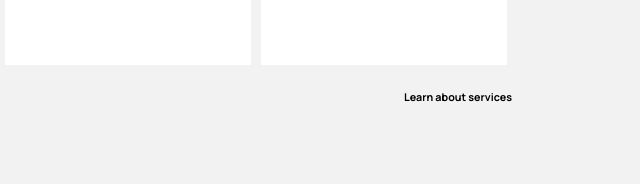
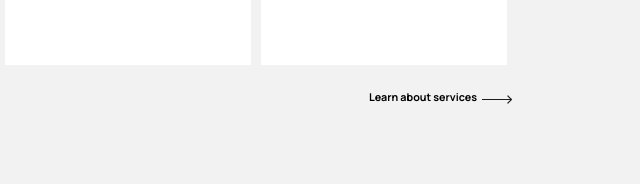
Before and after one commit to Pearly-5454/finsweet, a plain HTML site: page index.html in a window 1280 px wide. Shown: the part 2916-3100 px from the top of the page, 640-1280 px from the left. Drawn offline with nearby package versions, Linux system fonts and the light colour scheme.

Commit message:
finsweet update

```diff
--- a/css/style.css
+++ b/css/style.css
@@ -381,6 +381,7 @@ p {
     display: flex;
     align-items: end;
     justify-content: end;
+    gap: 5px;
  }
 
 
--- a/index.html
+++ b/index.html
@@ -226,6 +226,7 @@
                 </div>
                 <div class="learn">
                     <h6>Learn about services</h6>
+                    <img src="img/Icon (12).png" alt="" width="30px">
                 </div>
             </div>
         </div>
```
Also changed, not shown: img/Icon (12).png (added).
